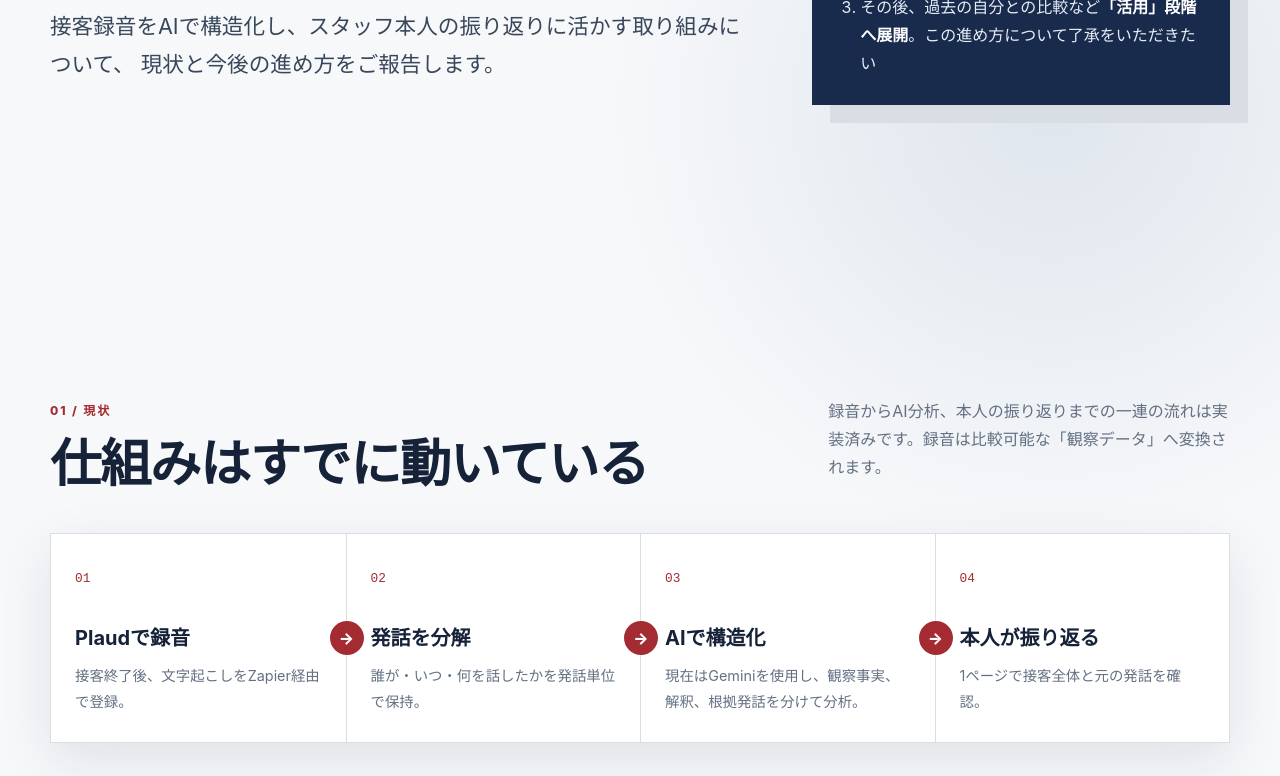
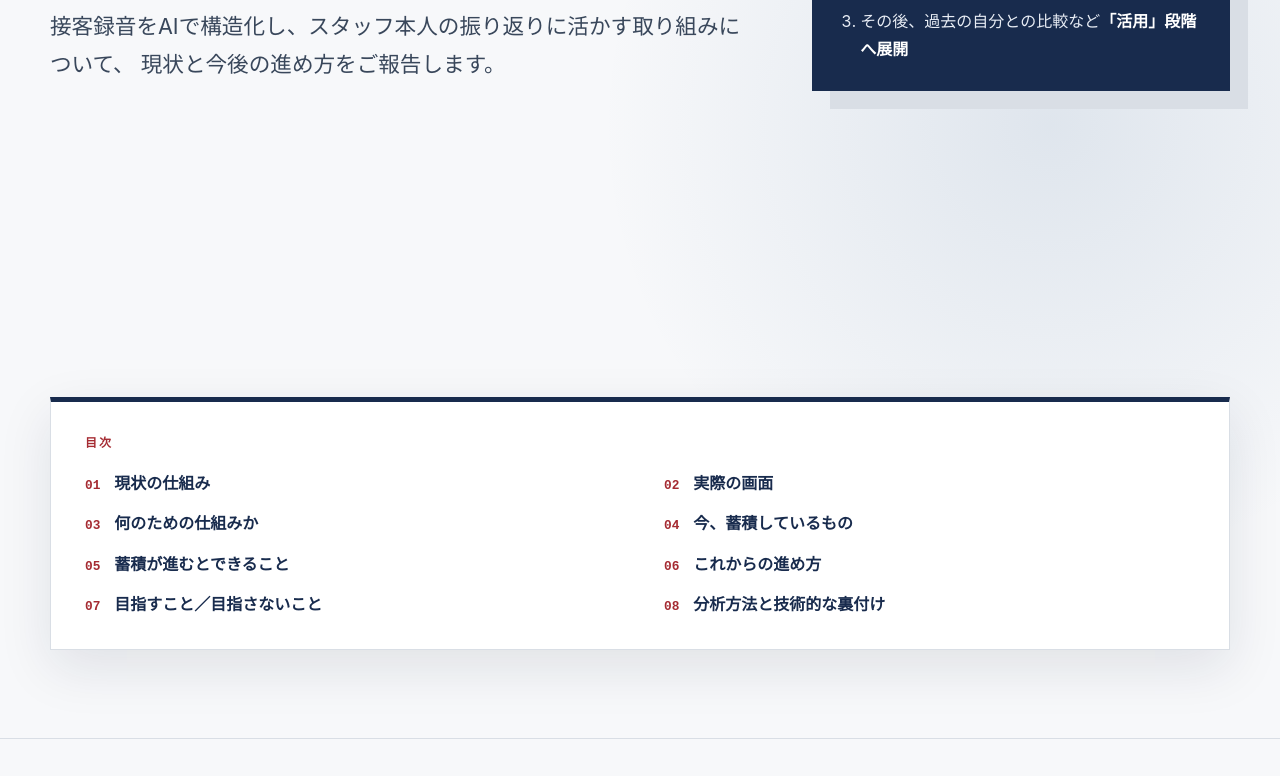
Before and after one commit to marukame/fk-html-demo, a plain HTML site: page index.html in a window 1280 px wide. Shown: the part 427-1203 px from the top of the page. Drawn offline with Linux system fonts and the light colour scheme.

Commit message:
Add files via upload

```diff
--- a/index.html
+++ b/index.html
@@ -135,6 +135,42 @@
       font-weight: 600;
     }
     .ask-box p { margin: 0; color: #e8edf5; }
+    .toc-panel {
+      padding: 30px 34px;
+      border: 1px solid var(--line);
+      border-top: 5px solid var(--navy);
+      background: var(--white);
+      box-shadow: var(--shadow);
+    }
+    .toc-panel .eyebrow { margin-bottom: 16px; }
+    .toc-list {
+      display: grid;
+      grid-template-columns: repeat(2, minmax(0, 1fr));
+      gap: 12px 48px;
+      margin: 0;
+      padding: 0;
+      list-style: none;
+      counter-reset: toc;
+    }
+    .toc-list li { counter-increment: toc; }
+    .toc-list a {
+      display: flex;
+      gap: 14px;
+      align-items: baseline;
+      text-decoration: none;
+      font-weight: 700;
+      color: var(--navy);
+    }
+    .toc-list a::before {
+      content: counter(toc, decimal-leading-zero);
+      color: var(--red);
+      font-family: ui-monospace, monospace;
+      font-size: .8rem;
+    }
+    .toc-list a:hover { text-decoration: underline; }
+    @media (max-width: 820px) {
+      .toc-list { grid-template-columns: 1fr; }
+    }
     .concept-line {
       display: flex;
       flex-wrap: wrap;
@@ -409,19 +445,37 @@
         <ol class="summary-list">
           <li>録音 → AI分析 → 振り返り画面まで、一連の仕組みは<b>すでに稼働</b>(Phase 2)</li>
           <li>直近は<b>分析AIモデルの比較検証</b>を行い、採用モデルを決定</li>
-          <li>その後、過去の自分との比較など<b>「活用」段階へ展開</b>。この進め方について了承をいただきたい</li>
+          <li>その後、過去の自分との比較など<b>「活用」段階へ展開</b></li>
         </ol>
       </aside>
     </div>
   </header>
 
   <main>
-    <section class="section">
+    <section class="section" id="toc">
+      <div class="shell">
+        <nav class="toc-panel" aria-label="目次">
+          <p class="eyebrow">目次</p>
+          <ol class="toc-list">
+            <li><a href="#sec-01">現状の仕組み</a></li>
+            <li><a href="#demo">実際の画面</a></li>
+            <li><a href="#sec-03">何のための仕組みか</a></li>
+            <li><a href="#sec-04">今、蓄積しているもの</a></li>
+            <li><a href="#sec-05">蓄積が進むとできること</a></li>
+            <li><a href="#sec-06">これからの進め方</a></li>
+            <li><a href="#sec-07">目指すこと／目指さないこと</a></li>
+            <li><a href="#appendix">分析方法と技術的な裏付け</a></li>
+          </ol>
+        </nav>
+      </div>
+    </section>
+
+    <section class="section" id="sec-01">
       <div class="shell">
         <div class="section-head">
           <div>
             <p class="eyebrow">01 / 現状</p>
-            <h2>仕組みはすでに動いている</h2>
+            <h2>現状の仕組み</h2>
           </div>
           <p class="muted">録音からAI分析、本人の振り返りまでの一連の流れは実装済みです。録音は比較可能な「観察データ」へ変換されます。</p>
         </div>
@@ -466,7 +520,7 @@
       </div>
     </section>
 
-    <section class="section">
+    <section class="section" id="sec-03">
       <div class="shell">
         <div class="section-head">
           <div>
@@ -489,7 +543,7 @@
       </div>
     </section>
 
-    <section class="section">
+    <section class="section" id="sec-04">
       <div class="shell">
         <div class="section-head">
           <div>
@@ -554,7 +608,7 @@
       </div>
     </section>
 
-    <section class="section">
+    <section class="section" id="sec-05">
       <div class="shell">
         <div class="section-head">
           <div>
@@ -583,7 +637,7 @@
       </div>
     </section>
 
-    <section class="section">
+    <section class="section" id="sec-06">
       <div class="shell">
         <div class="section-head">
           <div><p class="eyebrow">06 / 今後の対応方針</p><h2>これからの進め方</h2></div>
@@ -596,18 +650,10 @@
           <article class="phase"><small>Phase 4</small><h3>参考を探す</h3><p>お気に入り、参考になった、検索。</p></article>
           <article class="phase"><small>Phase 5</small><h3>引き出しを増やす</h3><p>AI観察と本人の振り返りを統合。</p></article>
         </div>
-        <div class="ask-box">
-          <strong>本日ご確認いただきたいこと</strong>
-          <p>
-            現状の共有とあわせて、この進め方 —
-            直近は分析AIモデルの比較検証を進めて採用モデルを決定し、その後 Phase 3(過去の自分との比較)へ展開する —
-            で継続することについて、ご了承をいただきたく存じます。
-          </p>
-        </div>
       </div>
     </section>
 
-    <section class="section">
+    <section class="section" id="sec-07">
       <div class="shell">
         <div class="section-head">
           <div><p class="eyebrow">07 / 運用の約束</p><h2>目指すこと／目指さないこと</h2></div>
@@ -626,7 +672,7 @@
       </div>
     </section>
 
-    <section class="section">
+    <section class="section" id="appendix">
       <div class="shell">
         <div class="section-head">
           <div><p class="eyebrow">Appendix</p><h2>分析方法と技術的な裏付け</h2></div>
```
